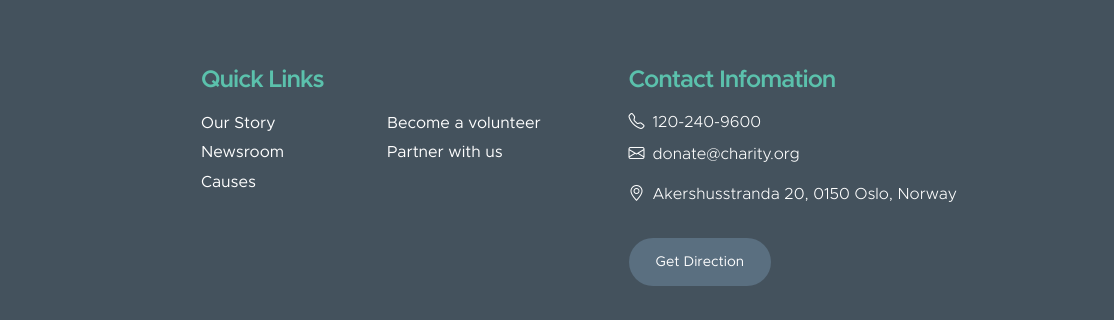
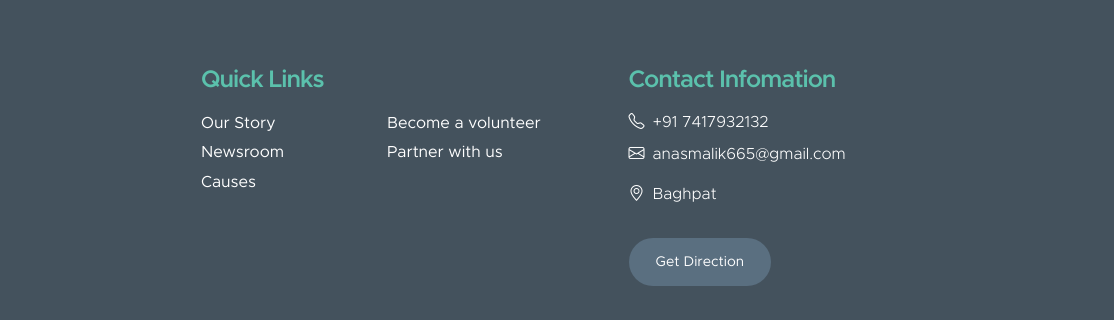
Before and after one commit to anasmalik228/anas_donate, a plain HTML site: page news.html in a window 1280 px wide. Shown: the part 1932-2252 px from the top of the page, 166-1280 px from the left. Drawn offline with Linux system fonts and the light colour scheme.

Commit message:
Update news.html

```diff
--- a/news.html
+++ b/news.html
@@ -33,14 +33,14 @@ https://templatemo.com/tm-581-kind-heart-charity
                     <div class="col-lg-8 col-12 d-flex flex-wrap">
                         <p class="d-flex me-4 mb-0">
                             <i class="bi-geo-alt me-2"></i>
-                            Akershusstranda 20, 0150 Oslo, Norway
+                            Baghpat
                         </p>
 
                         <p class="d-flex mb-0">
                             <i class="bi-envelope me-2"></i>
 
                             <a href="mailto:info@company.com">
-                                info@company.com
+                                anasmalik665@gmail.com
                             </a>
                         </p>
                     </div>
@@ -415,7 +415,7 @@ https://templatemo.com/tm-581-kind-heart-charity
                             <i class="bi-telephone me-2"></i>
 
                             <a href="tel: 120-240-9600" class="site-footer-link">
-                                120-240-9600
+                                +91 7417932132
                             </a>
                         </p>
 
@@ -423,13 +423,13 @@ https://templatemo.com/tm-581-kind-heart-charity
                             <i class="bi-envelope me-2"></i>
 
                             <a href="mailto:info@yourgmail.com" class="site-footer-link">
-                                donate@charity.org
+                                anasmalik665@gmail.com
                             </a>
                         </p>
 
                         <p class="text-white d-flex mt-3">
                             <i class="bi-geo-alt me-2"></i>
-                            Akershusstranda 20, 0150 Oslo, Norway
+                            Baghpat
                         </p>
 
                         <a href="#" class="custom-btn btn mt-3">Get Direction</a>
```
